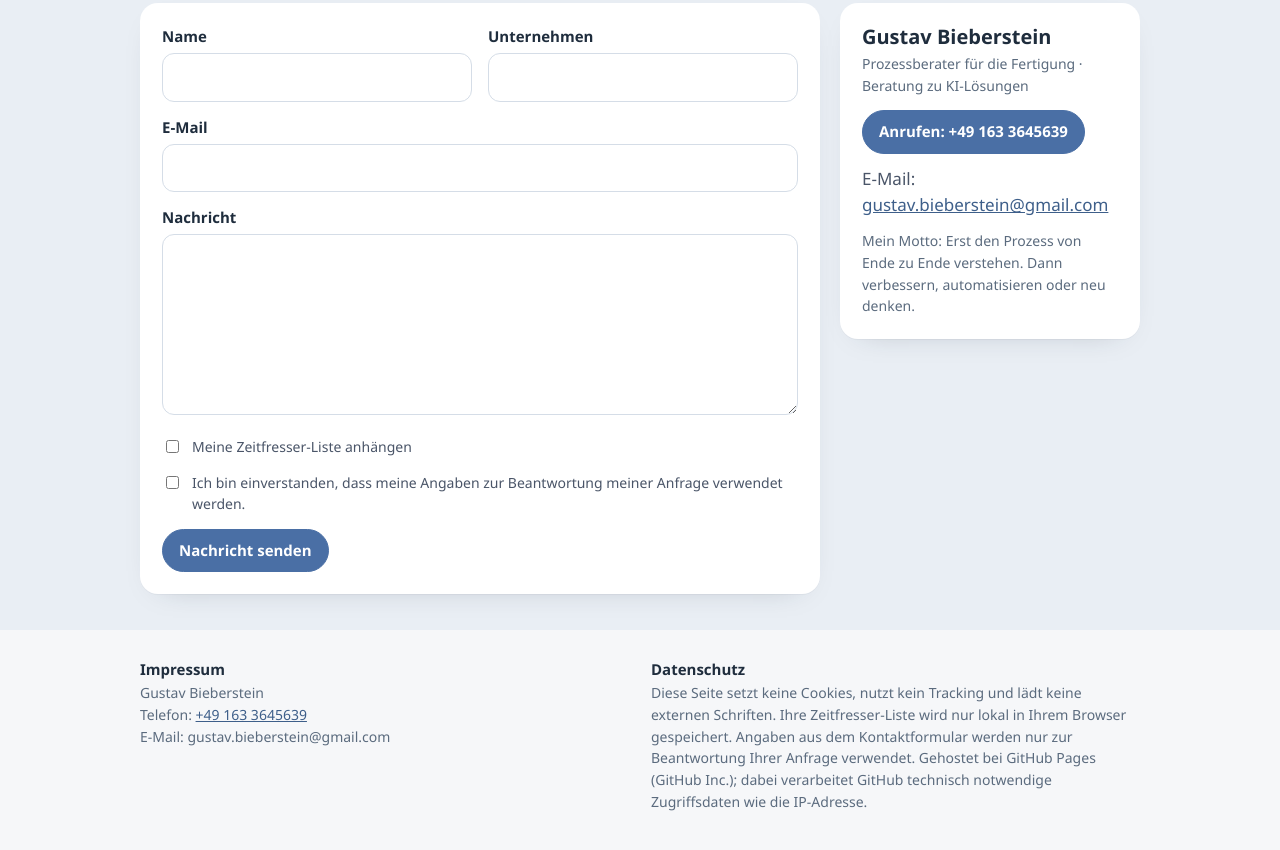
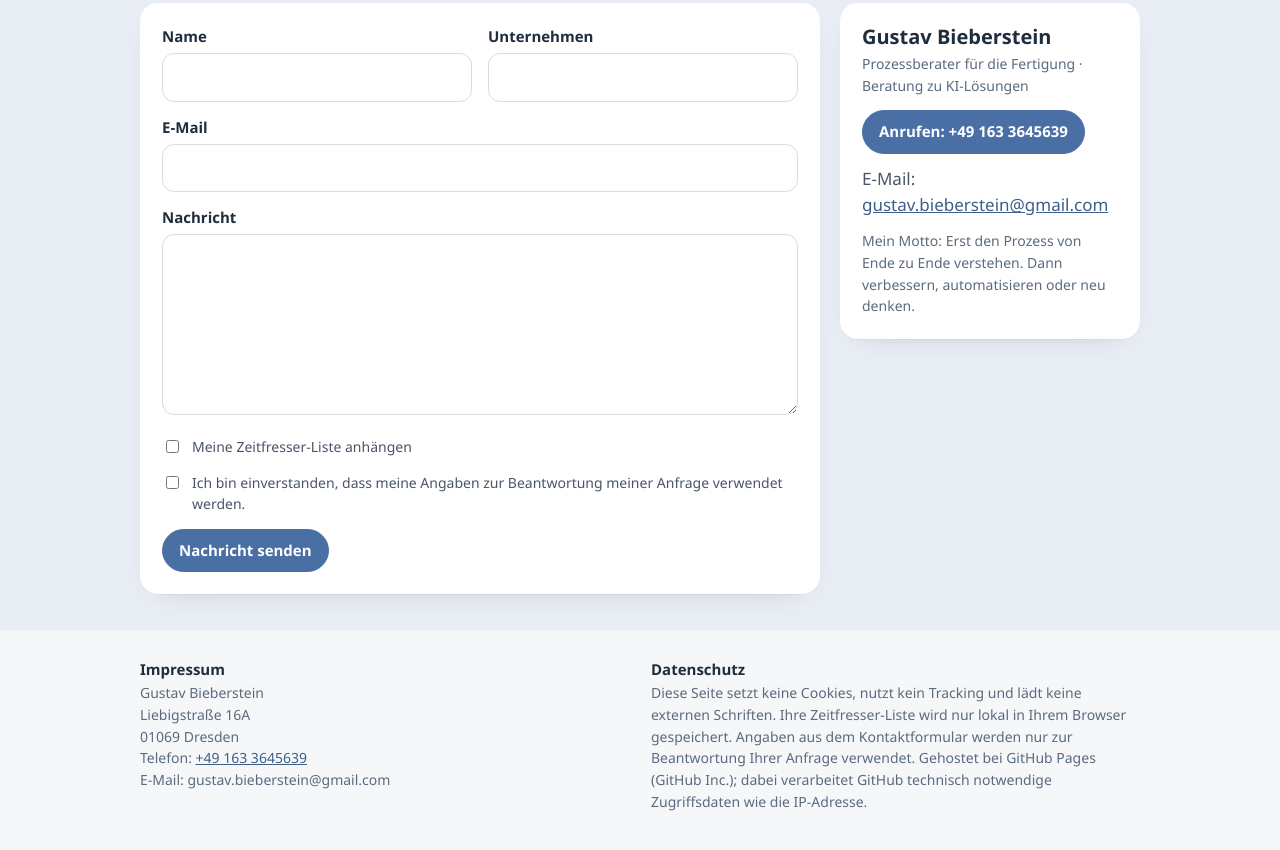
Before and after one commit to gstvbstn/Karla-Intelli, a plain HTML site: page index.html in a window 1280 px wide. Shown: the part 6672-7522 px from the top of the page. Drawn offline with Linux system fonts and the light colour scheme.

Commit message:
Add files via upload

```diff
--- a/index.html
+++ b/index.html
@@ -440,7 +440,7 @@ footer .grid { gap: 22px; }
   <div class="wrap grid g2">
     <div>
       <h3>Impressum</h3>
-      <p>Gustav Bieberstein<br>Telefon: <a href="tel:+491633645639">+49 163 3645639</a><br>E-Mail: <span class="mail-text"></span></p>
+      <p>Gustav Bieberstein<br>Liebigstraße 16A<br>01069 Dresden<br>Telefon: <a href="tel:+491633645639">+49 163 3645639</a><br>E-Mail: <span class="mail-text"></span></p>
     </div>
     <div>
       <h3>Datenschutz</h3>
```
